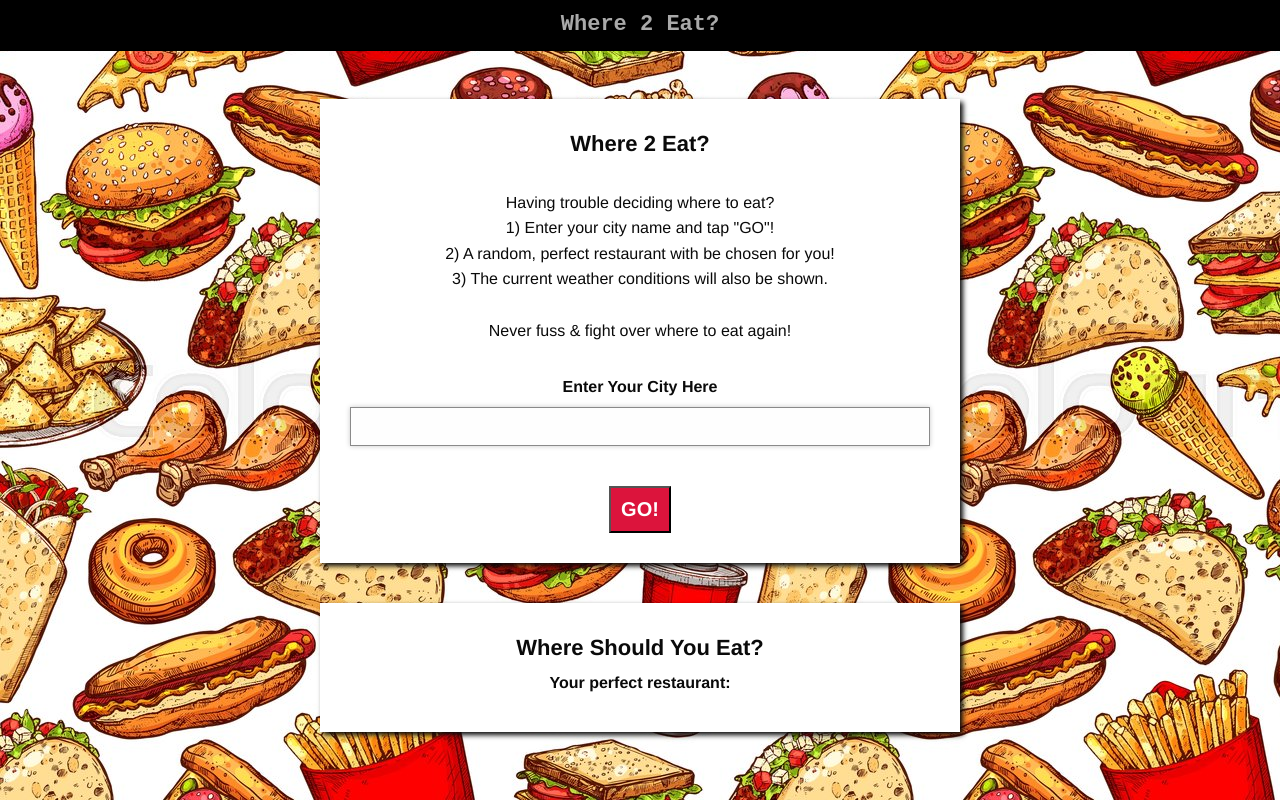
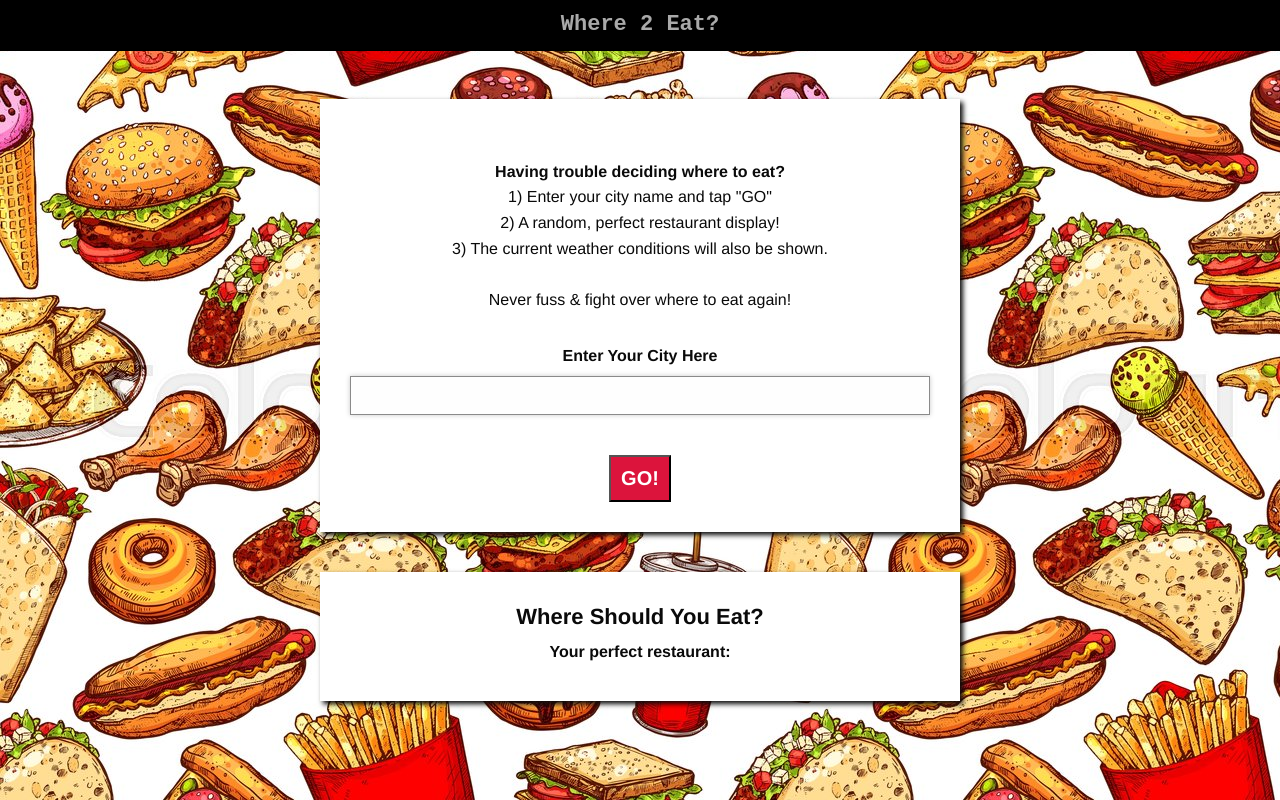
Before and after one commit to chukon/YouChoose, a plain HTML site: page index.html in a window 1280 px wide. Drawn offline with nearby package versions, Linux system fonts and the light colour scheme.

Commit message:
Update index.html

```diff
--- a/index.html
+++ b/index.html
@@ -43,8 +43,7 @@
         <!-- Location Input Form -->
     <div class="grid-x grid margin-x">
       <div id="form-container" class="cell medium-6">
-        <h1>Where 2 Eat?</h1>
-        <p>Having trouble deciding where to eat? <br>1) Enter your city name and tap "GO"!<br>2) A random,  perfect restaurant with be chosen for you!<br>3) The current weather conditions will also be shown. <br><br> Never fuss & fight over where to eat again!</p>
+        <p><b>Having trouble deciding where to eat?</b><br>1) Enter your city name and tap "GO"<br>2) A random,  perfect restaurant display!<br>3) The current weather conditions will also be shown. <br><br> Never fuss & fight over where to eat again!</p>
         <form id="location-form">
           <label for="city-input">Enter Your City Here</label>
           <input type="text" id="city-input" autofocus><br>
```
